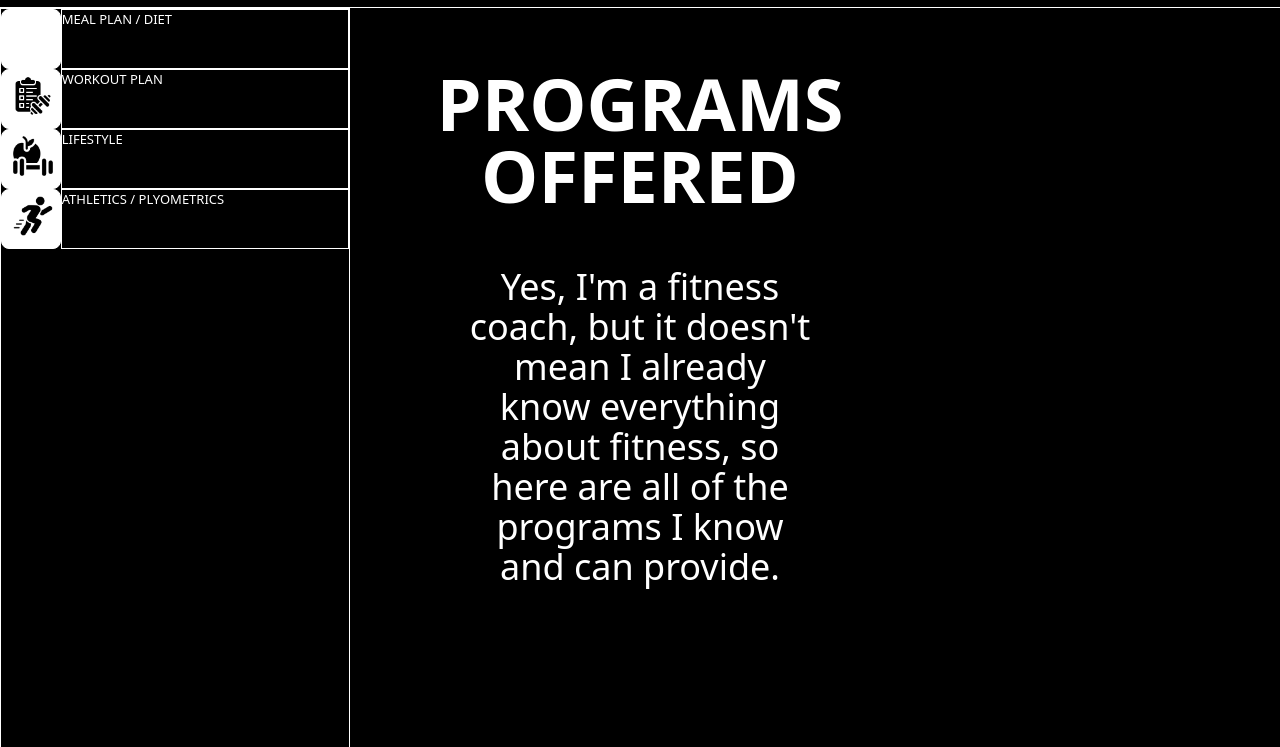
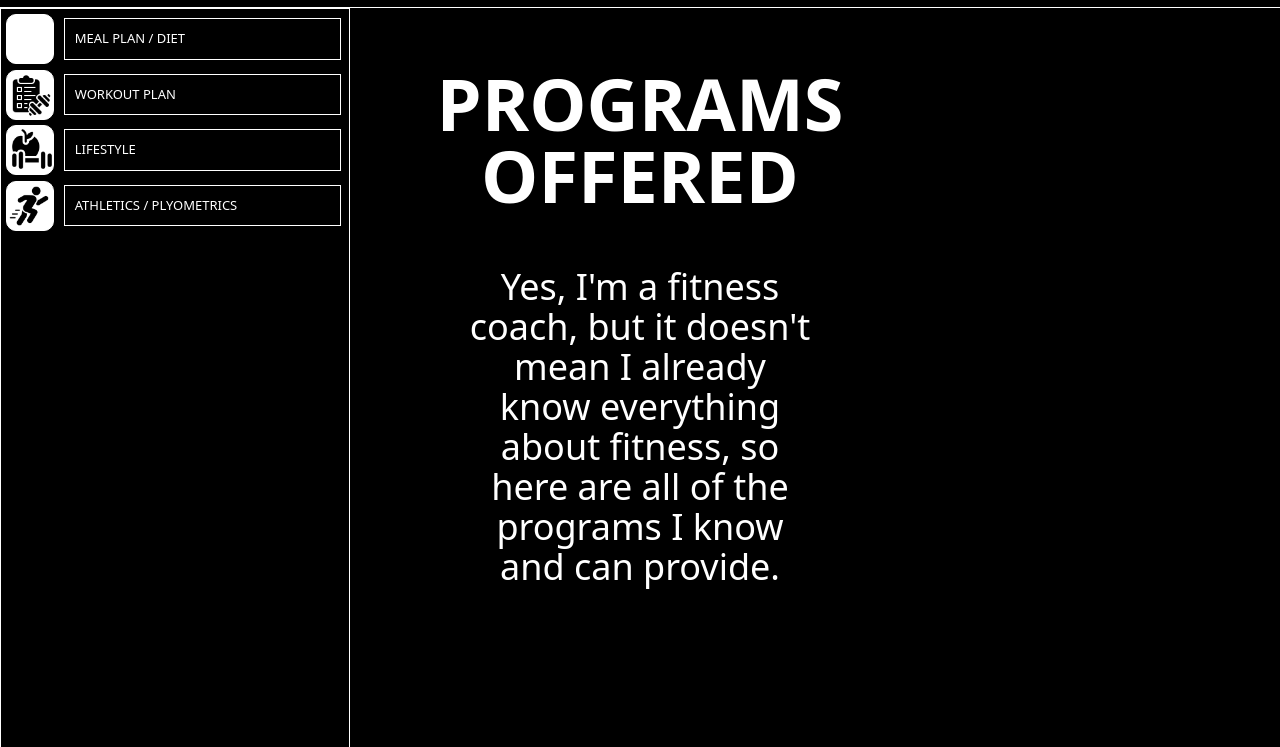
Before and after one commit to Franz-Angeles/BBWEB, a website: page view/html/Programs.html in a window 1280 px wide. Shown: the part 53-800 px from the top of the page. Drawn offline with Linux system fonts and the light colour scheme.

Commit message:
v0.11.0 - Programs Page, sidebar completed

```diff
--- a/view/html/Programs.html
+++ b/view/html/Programs.html
@@ -47,38 +47,50 @@
 
     <div
       id="sidebar"
-      class="h-[905px] border 1 border-white w-[60px] xl:w-[350px]"
+      class="h-[905px] border 1 border-white w-[60px] xl:w-[350px] pl-[5px]"
     >
       <div class="flex flex-row">
-        <div class="background border 1 border-white h-[60px] w-[60px]">
+        <div class="background border 1 border-white h-[50px] w-[50px]">
           <img class="icons" src="../src/img/mealplanicon.png" alt="" />
         </div>
-        <div class="hidden border 1 border-white xl:block w-[290px]">
+        <div class="labels hidden border 1 border-white xl:block w-[290px]">
           MEAL PLAN / DIET
         </div>
       </div>
 
       <div class="flex flex-row">
-        <div class="background border 1 border-white h-[60px] w-[60px]">
-          <img class="icons" src="../src/img/workoutplanicon.png" alt="" />
+        <div class="background border 1 border-white h-[50px] w-[50px]">
+          <img
+            id="wrkouticon"
+            class="icons"
+            src="../src/img/workoutplanicon.png"
+            alt=""
+          />
         </div>
-        <div class="hidden border 1 border-white xl:block w-[290px]">
+        <div class="labels hidden border 1 border-white xl:block w-[290px]">
           WORKOUT PLAN
         </div>
       </div>
+
       <div class="flex flex-row">
-        <div class="background border 1 border-white h-[60px] w-[60px]">
+        <div class="background border 1 border-white h-[50px] w-[50px]">
           <img class="icons" src="../src/img/lifestyleicon.png" alt="" />
         </div>
-        <div class="hidden border 1 border-white xl:block w-[290px]">
+        <div class="labels hidden border 1 border-white xl:block w-[290px]">
           LIFESTYLE
         </div>
       </div>
+
       <div class="flex flex-row">
-        <div class="background border 1 border-white h-[60px] w-[60px]">
-          <img class="icons" src="../src/img/athleticsicon.png" alt="" />
+        <div class="background border 1 border-white h-[50px] w-[50px]">
+          <img
+            id="iconid"
+            class="icons"
+            src="../src/img/athleticsicon.png"
+            alt=""
+          />
         </div>
-        <div class="hidden border 1 border-white xl:block w-[290px]">
+        <div class="labels hidden border 1 border-white xl:block w-[290px]">
           ATHLETICS / PLYOMETRICS
         </div>
       </div>
--- a/view/src/ProgramsStyle.css
+++ b/view/src/ProgramsStyle.css
@@ -1,9 +1,22 @@
 .background {
-  border-radius: 8px;
+  border-radius: 10px;
   background-color: white;
+  margin-top: 5px;
+  margin-right: 5px;
 }
 .icons {
   height: 40px;
   justify-self: center;
-  margin: 6px 0 0 4px;
+  margin: 3px 0 0 4px;
 }
+#iconid {
+  margin: 4px 2px 0 0;
+}
+#wrkouticon {
+  height: 43px;
+}
+.labels {
+  padding: 10px;
+  margin: 9px 8px 5px 5px;
+  align-self: center;
+}
```
Also changed, not shown: view/src/output.css.
